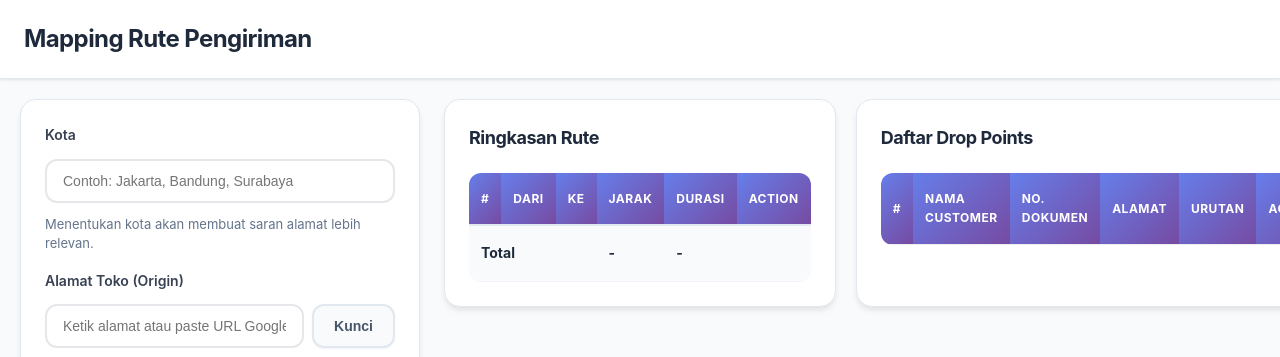
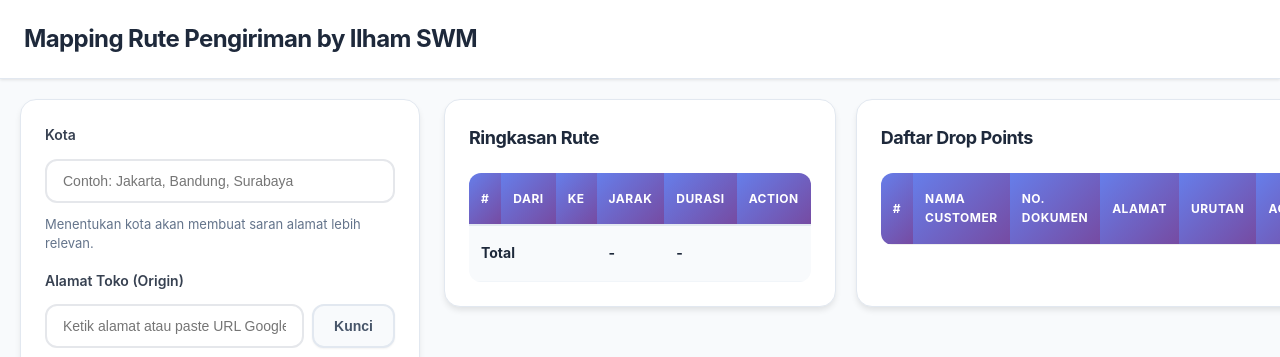
Before and after one commit to h0wbee/MappingRoute, a plain HTML site: page index.html in a window 1280 px wide. Shown: the top 357 px of the page. Drawn offline with nearby package versions, Linux system fonts and the light colour scheme; some packages are replaced by stand-ins of ours.

Commit message:
Update index.html

```diff
--- a/index.html
+++ b/index.html
@@ -3,7 +3,7 @@
 <head>
   <meta charset="utf-8">
   <meta name="viewport" content="width=device-width, initial-scale=1">
-  <title>Mapping Rute Pengiriman</title>
+  <title>Mapping Rute Pengiriman by Ilham SWM</title>
   <style>
     body {
       font-family: -apple-system, BlinkMacSystemFont, 'Segoe UI', Roboto, 'Helvetica Neue', Arial, sans-serif;
@@ -581,7 +581,7 @@
 </head>
 <body>
   <header>
-    <h1>Mapping Rute Pengiriman</h1>
+    <h1>Mapping Rute Pengiriman by Ilham SWM</h1>
   </header>
   <main>
     <section class="panel" id="form-panel">
```
